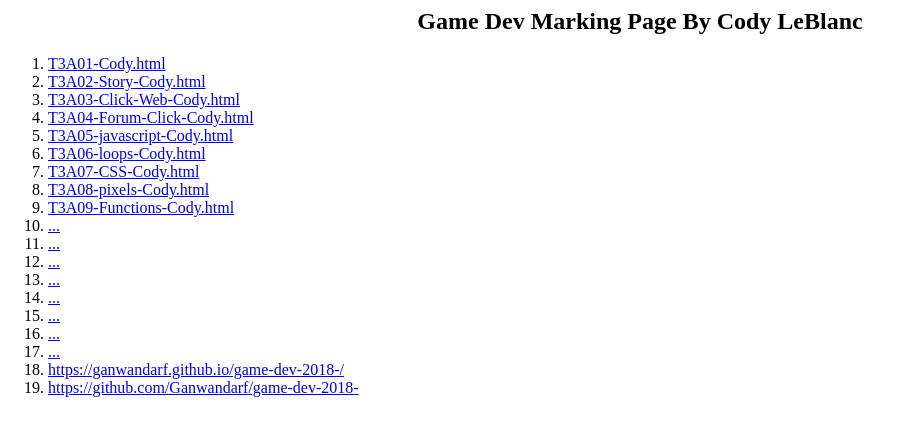
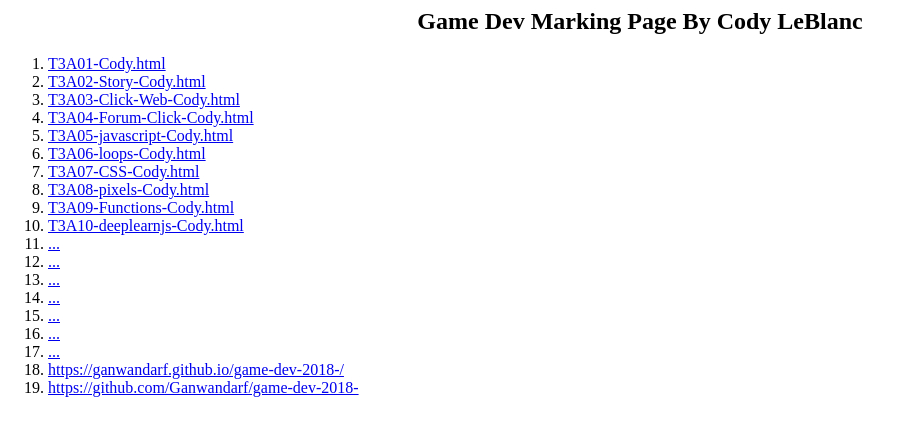
Before and after one commit to Ganwandarf/game-dev-2018-, a plain HTML site: page index.html in a window 1280 px wide. Shown: the whole page, without its empty margins (0-900 px from the left). Drawn offline with Linux system fonts and the light colour scheme.

Commit message:
Add files via upload

```diff
--- a/index.html
+++ b/index.html
@@ -20,7 +20,7 @@
 
 <li> <a href="T3A09-Functions-Cody.html">T3A09-Functions-Cody.html</a>
 
-<li> <a href="...">...</a>
+<li> <a href="T3A10-deeplearnjs-Cody.html">T3A10-deeplearnjs-Cody.html</a>
 
 <li> <a href="...">...</a>
 
```
